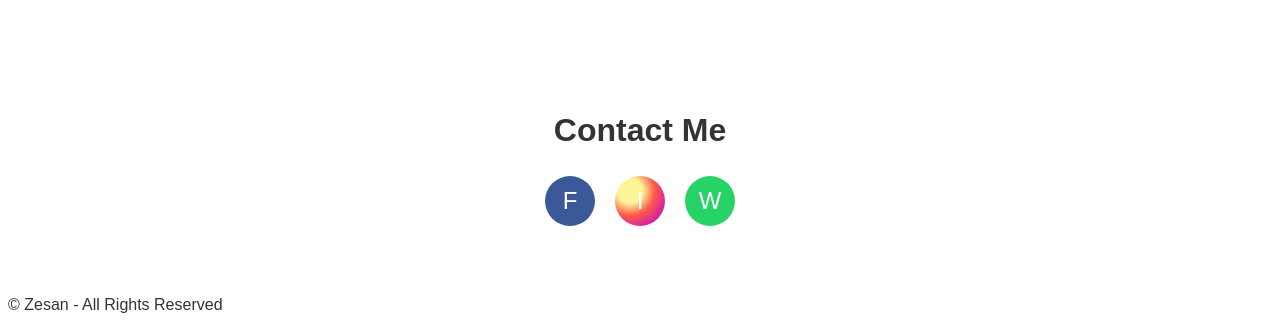
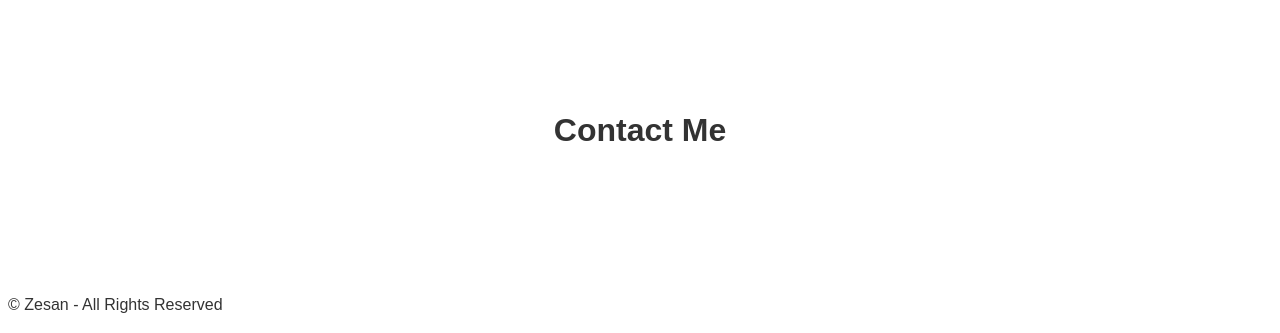
Before and after one commit to Zesan-vvv/i-am-zesan.github.io, a plain HTML site: page index.html in a window 1280 px wide. Shown: the part 1779-2112 px from the top of the page. Drawn offline with Linux system fonts and the light colour scheme.

Commit message:
Update styles.css

```diff
--- a/styles.css
+++ b/styles.css
@@ -240,18 +240,6 @@ body {
     transition: transform 0.3s, background-color 0.3s;
 }
 
-.facebook {
-    background-color: #3b5998; /* Facebook color */
-}
-
-.instagram {
-    background: radial-gradient(circle at 30% 30%, #fdf497, #fdf497, #fd5949, #d6249f, #285AEB);
-}
-
-.whatsapp {
-    background-color: #25D366; /* WhatsApp color */
-}
-
 .social-icon:hover {
     transform: scale(1.1);
 }
```
